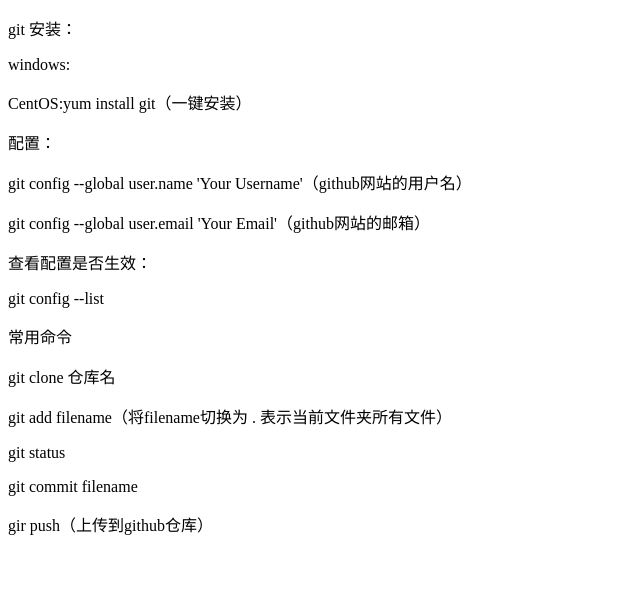
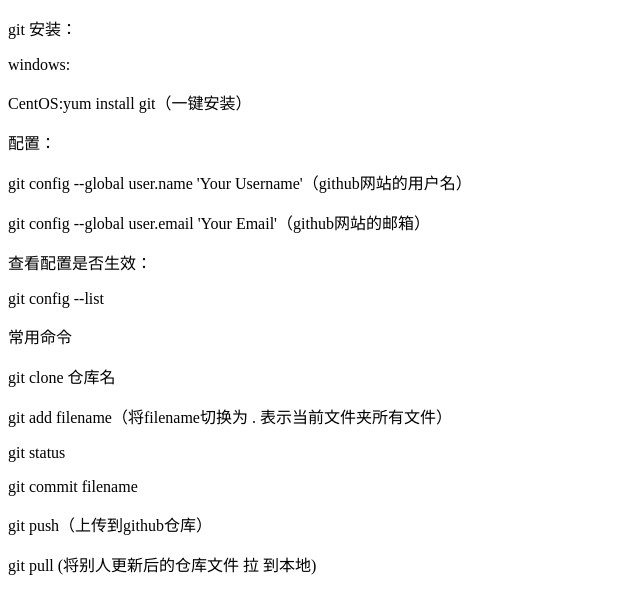
Before and after one commit to HiQiang/html, a plain HTML site: page gitGuide.html in a window 1280 px wide. Shown: the whole page, without its empty margins (0-640 px from the left). Drawn offline with Linux system fonts and the light colour scheme.

Commit message:
更新gitGuide，增加 git pull 说明

```diff
--- a/gitGuide.html
+++ b/gitGuide.html
@@ -21,7 +21,8 @@
     <p>git add filename（将filename切换为 . 表示当前文件夹所有文件）</p>
     <p>git status</p>
     <p>git commit filename</p>
-    <p>gir push（上传到github仓库）</p>
+    <p>git push（上传到github仓库）</p>
+    <p>git pull (将别人更新后的仓库文件 拉 到本地)</p>
 </body>
 
 </html>
```
Also changed, not shown: index.html (+1 -1 lines).
